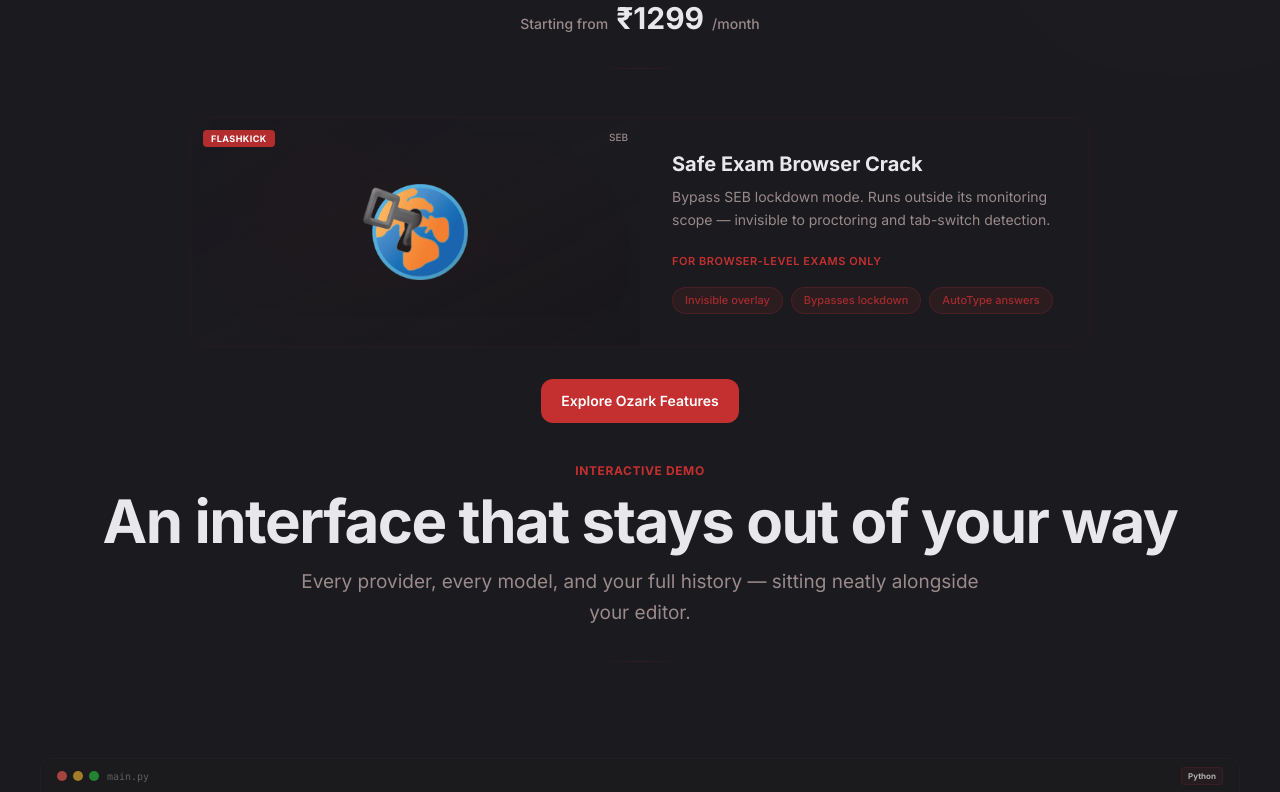
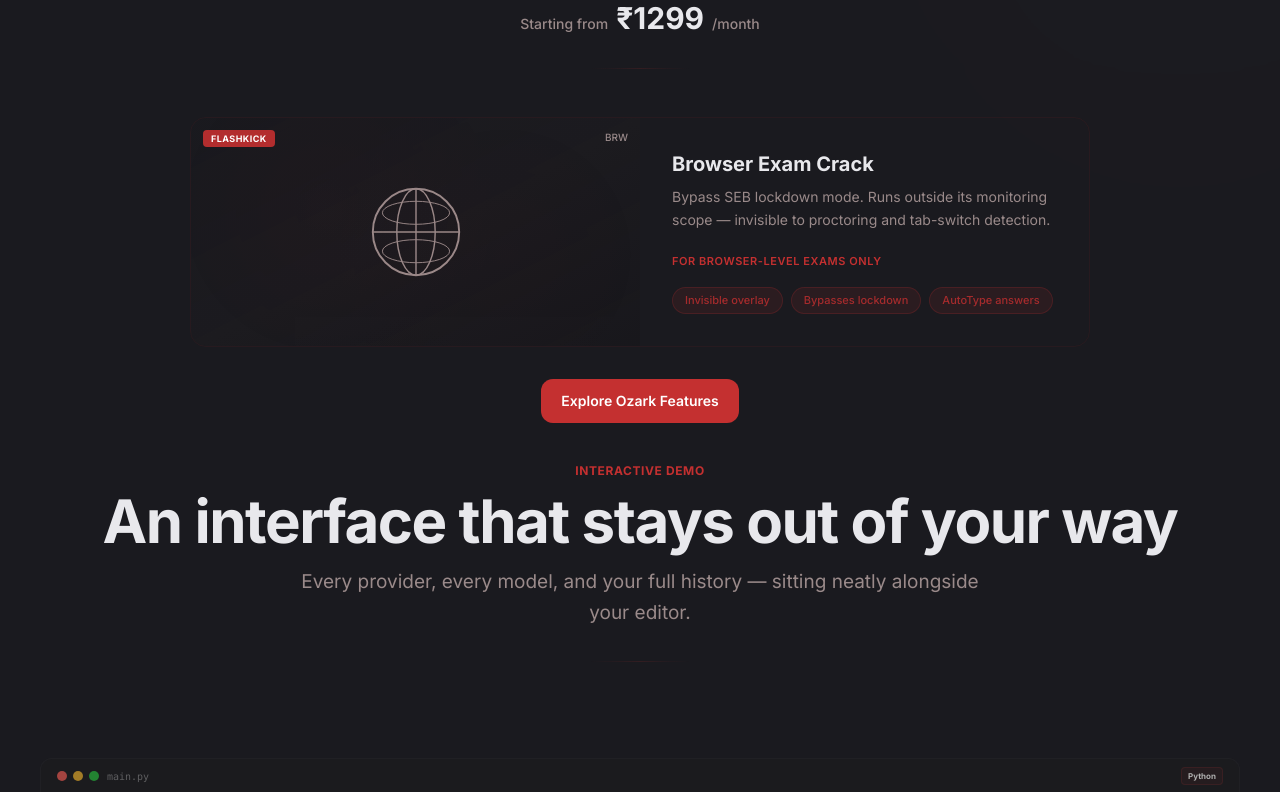
Before and after one commit to rishabhhgit/ozark-website, a React (Vite) app: page / in a window 1280 px wide. Shown: the part 1400-2192 px from the top of the page. Built offline with nearby package versions, Linux system fonts and the light colour scheme.

Commit message:
Rename to Browser Exam Crack with browser logo

```diff
--- a/src/components/OzarkBox.jsx
+++ b/src/components/OzarkBox.jsx
@@ -63,14 +63,14 @@
             <div className="absolute inset-0 opacity-30" style={{
               background: "radial-gradient(circle at 30% 40%, rgba(196,48,48,0.08) 0%, transparent 50%), radial-gradient(circle at 70% 60%, rgba(196,48,48,0.05) 0%, transparent 50%)",
             }} />
-            <img src={PRODUCTS[0].image} alt={PRODUCTS[0].name} className="h-24 w-auto object-contain" />
+            <img src="/globe.svg" alt="Browser Exam Crack" className="h-24 w-auto object-contain" />
             <div className="absolute top-3 left-3 rounded bg-[#c43030]/90 px-2 py-0.5 text-[9px] font-bold text-white uppercase tracking-wider">
               Flashkick
             </div>
-            <div className="absolute top-3 right-3 text-[10px] text-[#9a8a8a] font-medium">SEB</div>
+            <div className="absolute top-3 right-3 text-[10px] text-[#9a8a8a] font-medium">BRW</div>
           </div>
           <div className="w-full md:w-1/2 p-6 md:p-8 flex flex-col justify-center">
-            <h3 className="text-xl font-bold text-ink mb-2">Safe Exam Browser Crack</h3>
+            <h3 className="text-xl font-bold text-ink mb-2">Browser Exam Crack</h3>
             <p className="text-sm text-sub leading-relaxed mb-4">Bypass SEB lockdown mode. Runs outside its monitoring scope — invisible to proctoring and tab-switch detection.</p>
             <div className="mb-4">
               <span className="text-[11px] font-semibold text-accent uppercase tracking-wider">For browser-level exams only</span>
```
